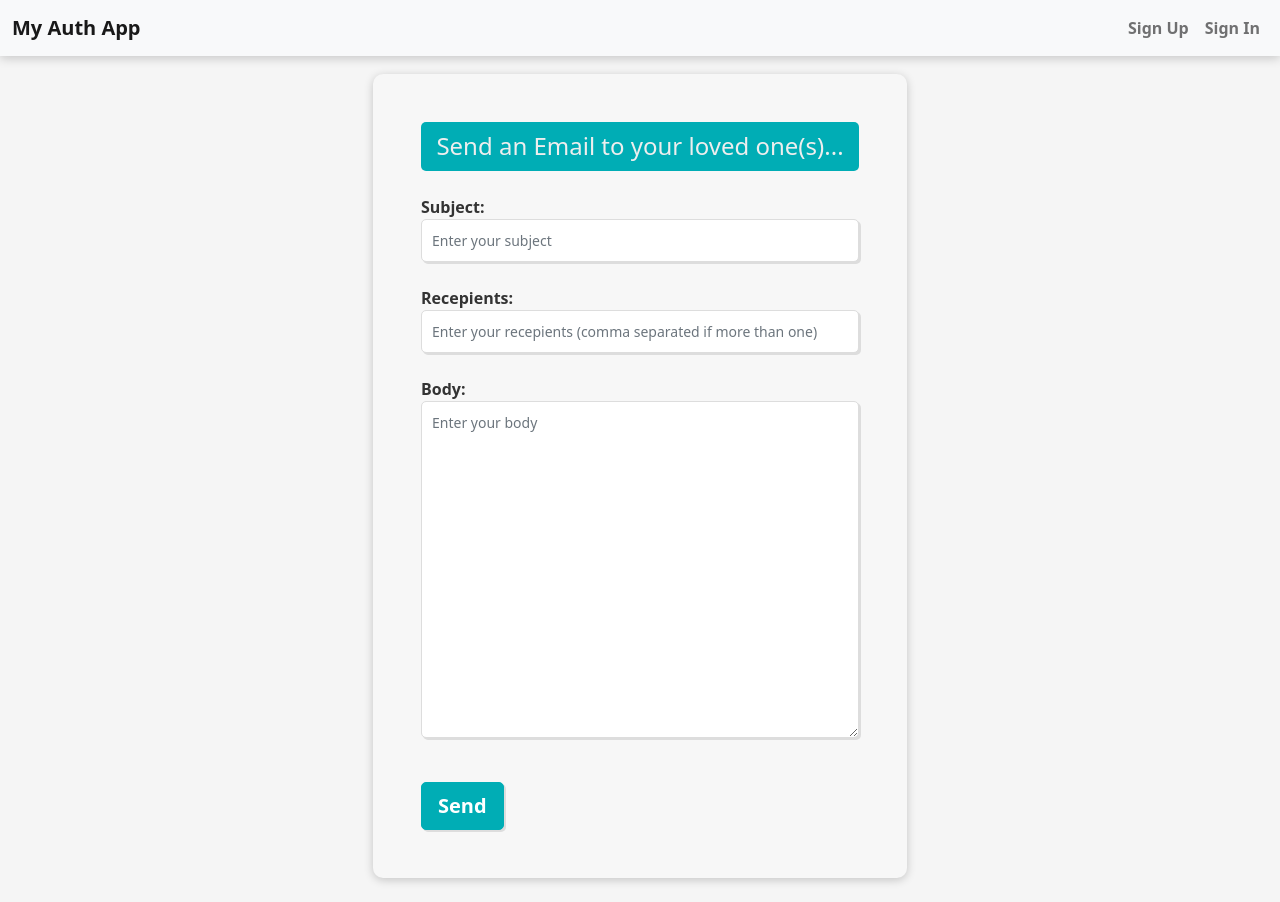
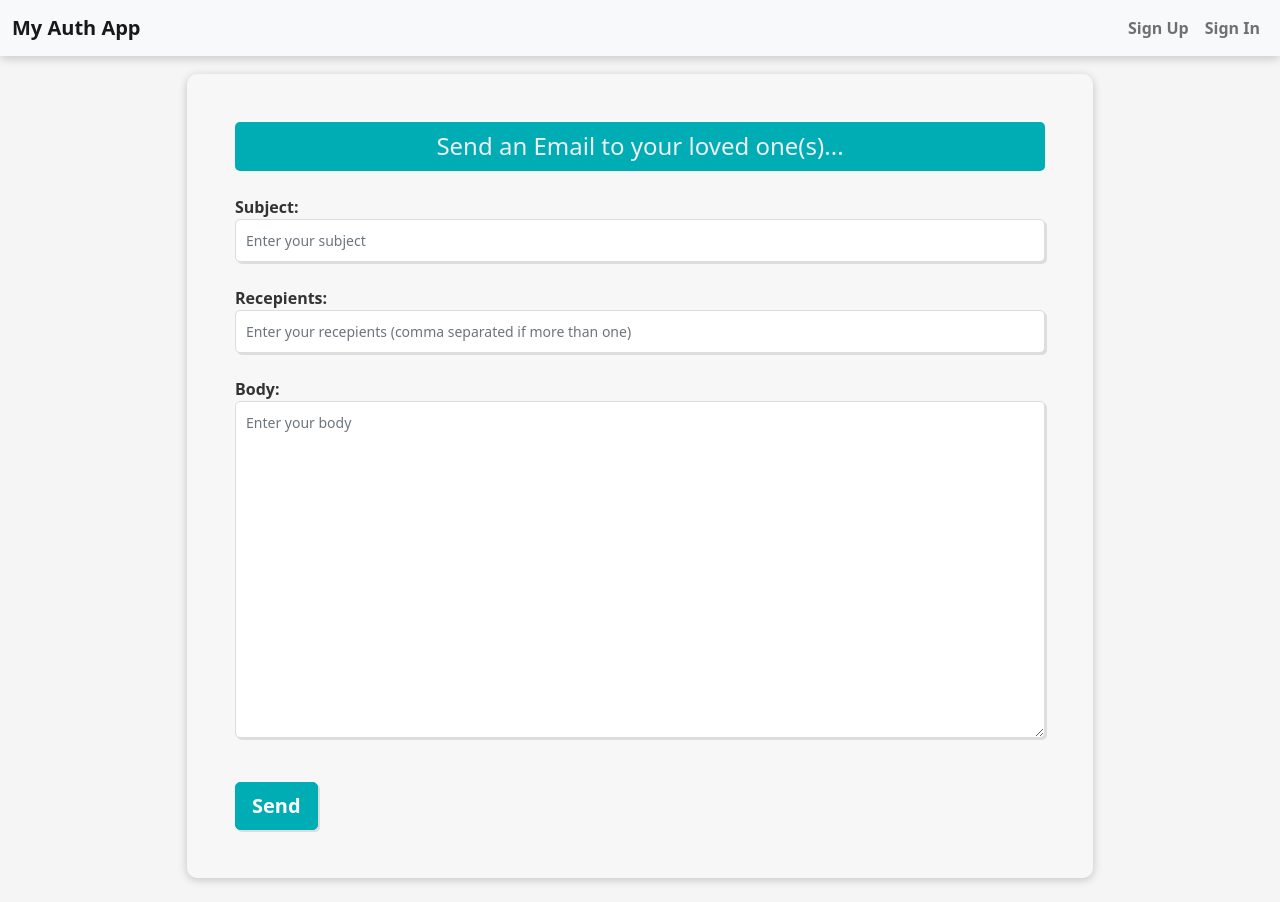
Before and after one commit to abiha-babar/django_app, a Django app: template myapp/templates/home.html in a window 1280 px wide. Run offline with Django 4.2, Linux system fonts and the light colour scheme; the template is opened without the code that fills it, so the values that code supplies are empty.

Commit message:
Fixed size

```diff
--- a/myapp/templates/home.html
+++ b/myapp/templates/home.html
@@ -2,7 +2,7 @@
 
 <div class="container my-4">
     <div class="row justify-content-center">
-        <div class="col-md-6">
+        <div class="col-md-10">
             <div class="form-wrapper p-5">
                 <h4 class="form-heading mb-4">
                     Send an Email to your loved one(s)...
--- a/myapp/templates/signin.html
+++ b/myapp/templates/signin.html
@@ -2,7 +2,7 @@
 
 <div class="container my-4">
     <div class="row justify-content-center">
-        <div class="col-md-6">
+        <div class="col-md-10">
             <div class="form-wrapper p-5">
                 <h2 class="form-heading mb-4">Sign In</h2>
                 {% if error %}
--- a/myapp/templates/signup.html
+++ b/myapp/templates/signup.html
@@ -2,7 +2,7 @@
 
 <div class="container my-4">
     <div class="row justify-content-center">
-        <div class="col-md-6">
+        <div class="col-md-10">
             <div class="form-wrapper p-5">
                 <h2 class="form-heading mb-4">Sign Up</h2>
                 {% if error %}
```
Also changed, not shown: db.sqlite3.
